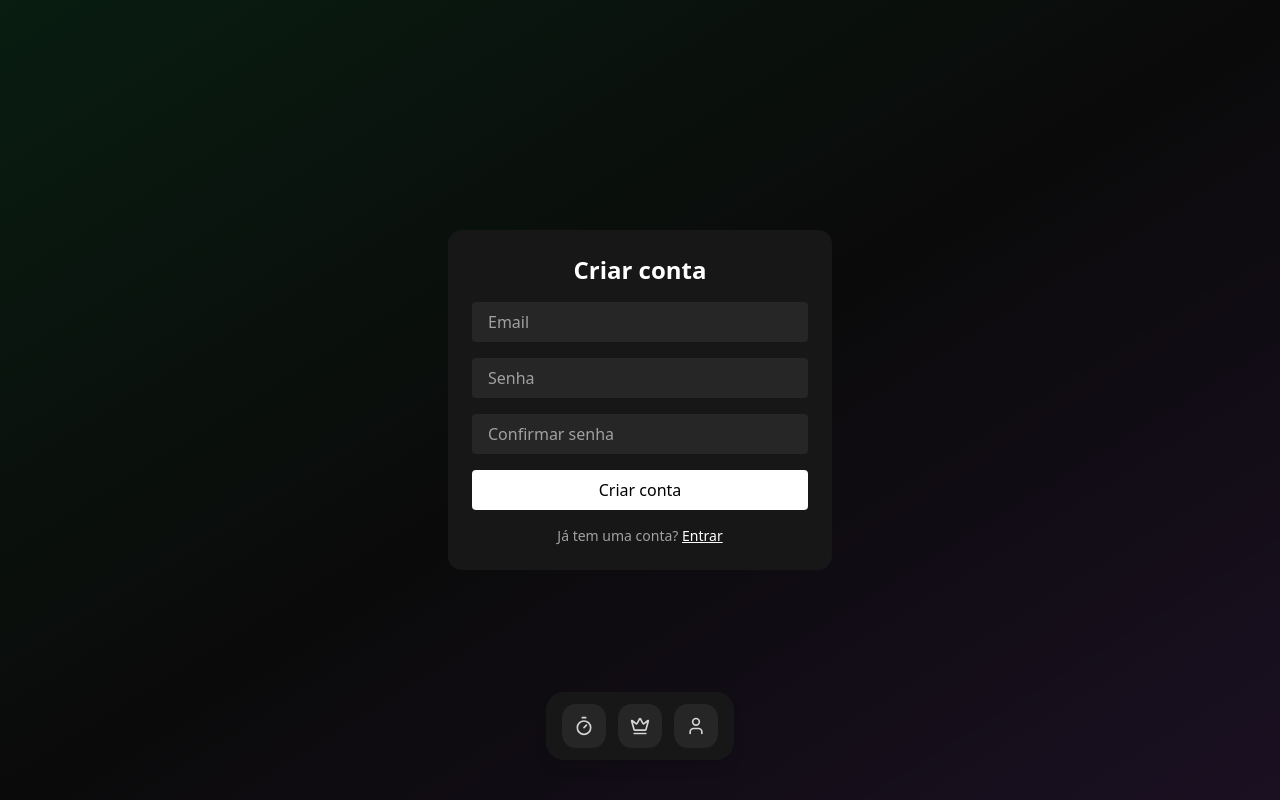
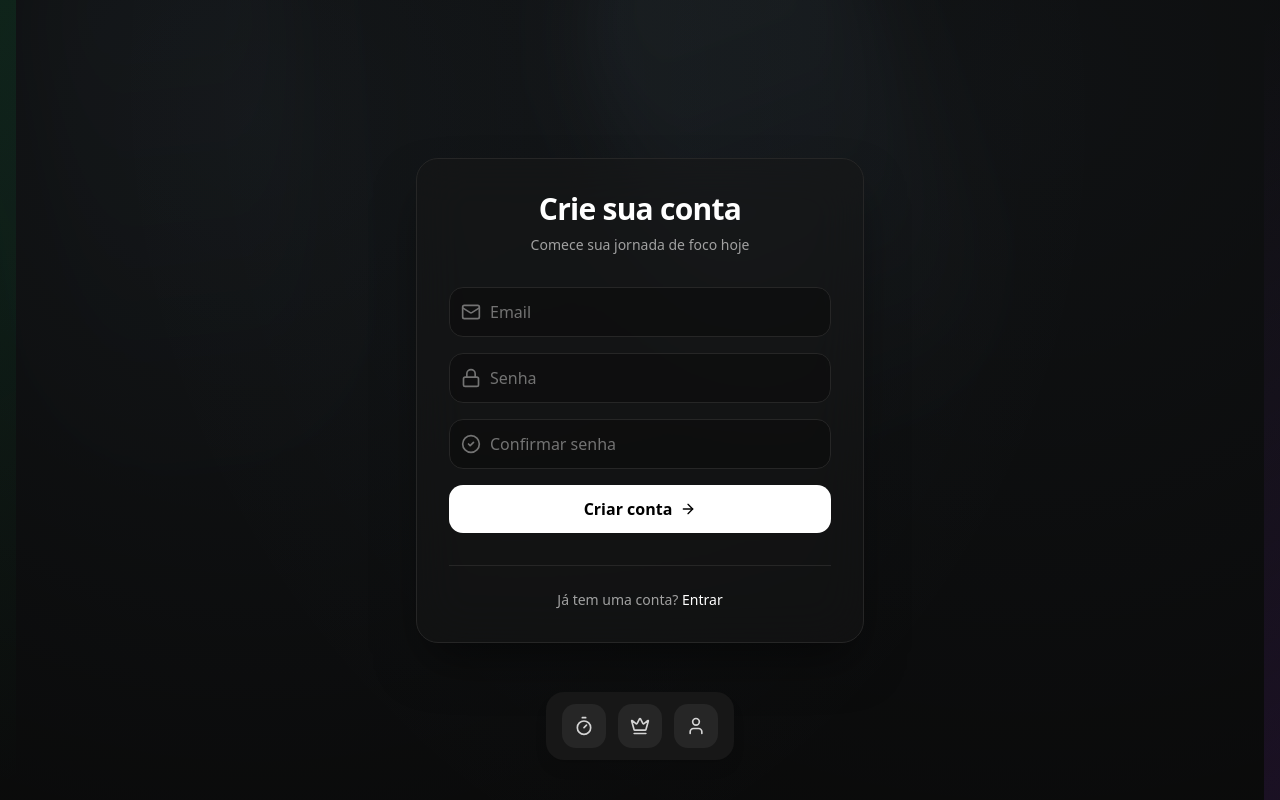
Before and after one commit to thonyydev/Focux, a Next.js app: page /auth/register in a window 1280 px wide. Built offline with nearby package versions, Linux system fonts and the light colour scheme; no server answers.

Commit message:
Feature Complete!

```diff
--- a/app/account/page.tsx
+++ b/app/account/page.tsx
@@ -14,14 +14,16 @@ export default function AccountPage() {
 
   if (loading) {
     return (
-      <div className="min-h-screen flex items-center justify-center text-neutral-400">
+      <div className="min-h-screen flex items-center justify-center text-neutral-400 bg-neutral-950">
         Carregando...
       </div>
     );
   }
 
   if (!user) {
-    router.push("/auth/login");
+    setTimeout(() => {
+      router.push("/auth/login");
+    }, 500);
     return null;
   }
 
--- a/app/auth/login/page.tsx
+++ b/app/auth/login/page.tsx
@@ -5,11 +5,15 @@ import { login } from "@/lib/auth";
 import { useRouter } from "next/navigation";
 import Link from "next/link";
 import { useAuth } from "@/contexts/AuthContext";
+import { motion } from "motion/react"; // Using motion/react as I saw in AppDock
+import { Mail, Lock, Loader2, ArrowRight } from "lucide-react";
+import { LightRays } from "@/components/ui/light-rays";
 
 export default function LoginPage() {
   const [email, setEmail] = useState("");
   const [password, setPassword] = useState("");
   const [error, setError] = useState("");
+  const [isLoading, setIsLoading] = useState(false);
   const router = useRouter();
 
   const { user, loading } = useAuth();
@@ -25,58 +29,107 @@ export default function LoginPage() {
   async function handleSubmit(e: React.FormEvent) {
     e.preventDefault();
     setError("");
+    setIsLoading(true);
 
     try {
       await login(email, password);
       router.push("/");
     } catch (err: any) {
-      setError("Email ou senha inválidos");
+      setError("Credenciais inválidas. Tente novamente.");
+    } finally {
+      setIsLoading(false);
     }
   }
 
   return (
-    <div className="min-h-screen flex items-center justify-center px-4">
-      <form
-        onSubmit={handleSubmit}
-        className="w-full max-w-sm bg-neutral-900 p-6 rounded-xl space-y-4"
+    <div className="min-h-screen w-full flex items-center justify-center bg-neutral-950 px-4 selection:bg-neutral-800 selection:text-white">
+      <div className="absolute inset-0 bg-[radial-gradient(ellipse_at_top,_var(--tw-gradient-stops))] from-neutral-900 via-neutral-950 to-neutral-950 pointer-events-none" />
+
+      <motion.div
+        initial={{ opacity: 0, y: 20 }}
+        animate={{ opacity: 1, y: 0 }}
+        transition={{ duration: 0.5 }}
+        className="w-full max-w-md relative z-10"
       >
-        <h1 className="text-2xl font-semibold text-center text-white">
-          Entrar
+        <div className="bg-neutral-900/50 backdrop-blur-xl border border-neutral-800 rounded-3xl p-8 shadow-2xl shadow-black/50">
+          <div className="text-center mb-8">
+            <h1 className="text-3xl font-bold text-white mb-2 tracking-tight">
+              Bem-vindo de volta
             </h1>
+            <p className="text-neutral-400 text-sm">
+              Entre para continuar seu foco
+            </p>
+          </div>
 
+          <form onSubmit={handleSubmit} className="space-y-4">
+            <div className="space-y-2">
+              <div className="relative group">
+                <Mail className="absolute left-3 top-1/2 -translate-y-1/2 w-5 h-5 text-neutral-500 group-focus-within:text-white transition-colors" />
                 <input
                   type="email"
                   placeholder="Email"
                   value={email}
                   onChange={(e) => setEmail(e.target.value)}
-          className="w-full px-4 py-2 rounded bg-neutral-800 outline-none placeholder-neutral-400 text-white"
+                  className="w-full bg-neutral-950/50 border border-neutral-800 rounded-xl py-3 pl-10 pr-4 text-white placeholder:text-neutral-500 outline-none focus:border-neutral-600 focus:bg-neutral-900 transition-all font-medium"
                   required
                 />
+              </div>
+            </div>
 
+            <div className="space-y-2">
+              <div className="relative group">
+                <Lock className="absolute left-3 top-1/2 -translate-y-1/2 w-5 h-5 text-neutral-500 group-focus-within:text-white transition-colors" />
                 <input
                   type="password"
                   placeholder="Senha"
                   value={password}
                   onChange={(e) => setPassword(e.target.value)}
-          className="w-full px-4 py-2 rounded bg-neutral-800 outline-none placeholder-neutral-400 text-white"
+                  className="w-full bg-neutral-950/50 border border-neutral-800 rounded-xl py-3 pl-10 pr-4 text-white placeholder:text-neutral-500 outline-none focus:border-neutral-600 focus:bg-neutral-900 transition-all font-medium"
                   required
                 />
+              </div>
+            </div>
 
-        {error && <p className="text-red-400 text-sm">{error}</p>}
+            {error && (
+              <motion.div
+                initial={{ opacity: 0, height: 0 }}
+                animate={{ opacity: 1, height: "auto" }}
+                className="text-red-400 text-sm text-center bg-red-400/10 border border-red-400/20 rounded-lg p-2"
+              >
+                {error}
+              </motion.div>
+            )}
 
             <button
               type="submit"
-          className="w-full py-2 rounded bg-white text-black font-medium hover:bg-gray-200"
+              disabled={isLoading}
+              className="w-full bg-white text-black font-semibold py-3 rounded-xl hover:bg-neutral-200 transition-all transform active:scale-[0.98] disabled:opacity-70 disabled:cursor-not-allowed flex items-center justify-center gap-2 group"
             >
+              {isLoading ? (
+                <Loader2 className="w-5 h-5 animate-spin" />
+              ) : (
+                <>
                   Entrar
+                  <ArrowRight className="w-4 h-4 group-hover:translate-x-1 transition-transform" />
+                </>
+              )}
             </button>
-        <p className="text-center text-sm text-neutral-400">
-          Não tem uma conta ainda?{" "}
-          <Link href="/auth/register" className="text-white underline">
+          </form>
+
+          <div className="mt-8 pt-6 border-t border-neutral-800 text-center">
+            <p className="text-neutral-400 text-sm">
+              Não tem uma conta?{" "}
+              <Link
+                href="/auth/register"
+                className="text-white font-medium hover:underline decoration-neutral-500 underline-offset-4 transition-all"
+              >
                 Criar conta
               </Link>
             </p>
-      </form>
+          </div>
+        </div>
+      </motion.div>
+      <LightRays />
     </div>
   );
 }
--- a/app/auth/register/page.tsx
+++ b/app/auth/register/page.tsx
@@ -5,6 +5,9 @@ import { register } from "@/lib/auth";
 import { useRouter } from "next/navigation";
 import Link from "next/link";
 import { useAuth } from "@/contexts/AuthContext";
+import { motion } from "motion/react";
+import { Mail, Lock, Loader2, ArrowRight, CheckCircle2 } from "lucide-react";
+import { LightRays } from "@/components/ui/light-rays";
 
 export default function RegisterPage() {
   const [email, setEmail] = useState("");
@@ -12,6 +15,7 @@ export default function RegisterPage() {
   const [confirmPassword, setConfirmPassword] = useState("");
   const [error, setError] = useState("");
   const [loading, setLoading] = useState(false);
+  const router = useRouter();
 
   const { user } = useAuth();
 
@@ -19,11 +23,9 @@ export default function RegisterPage() {
     if (!loading && user) {
       router.push("/");
     }
-    }, [user, loading]);
+  }, [user, loading, router]);
 
   if (loading) return null;
-
-  const router = useRouter();
 
   async function handleSubmit(e: React.FormEvent) {
     e.preventDefault();
@@ -47,7 +49,7 @@ export default function RegisterPage() {
       if (err.code === "auth/email-already-in-use") {
         setError("Este email já está em uso");
       } else {
-        setError("Erro ao criar conta");
+        setError("Erro ao criar conta. Tente novamente.");
       }
     } finally {
       setLoading(false);
@@ -55,57 +57,108 @@ export default function RegisterPage() {
   }
 
   return (
-    <div className="min-h-screen flex items-center justify-center px-4">
-      <form
-        onSubmit={handleSubmit}
-        className="w-full max-w-sm bg-neutral-900 p-6 rounded-xl space-y-4"
+    <div className="min-h-screen w-full flex items-center justify-center bg-neutral-950 px-4 selection:bg-neutral-800 selection:text-white">
+      <div className="absolute inset-0 bg-[radial-gradient(ellipse_at_bottom,_var(--tw-gradient-stops))] from-neutral-900 via-neutral-950 to-neutral-950 pointer-events-none" />
+
+      <motion.div
+        initial={{ opacity: 0, y: 20 }}
+        animate={{ opacity: 1, y: 0 }}
+        transition={{ duration: 0.5 }}
+        className="w-full max-w-md relative z-10"
       >
-        <h1 className="text-2xl font-semibold text-center text-white">Criar conta</h1>
+        <div className="bg-neutral-900/50 backdrop-blur-xl border border-neutral-800 rounded-3xl p-8 shadow-2xl shadow-black/50">
+          <div className="text-center mb-8">
+            <h1 className="text-3xl font-bold text-white mb-2 tracking-tight">
+              Crie sua conta
+            </h1>
+            <p className="text-neutral-400 text-sm">
+              Comece sua jornada de foco hoje
+            </p>
+          </div>
 
+          <form onSubmit={handleSubmit} className="space-y-4">
+            <div className="space-y-2">
+              <div className="relative group">
+                <Mail className="absolute left-3 top-1/2 -translate-y-1/2 w-5 h-5 text-neutral-500 group-focus-within:text-white transition-colors" />
                 <input
                   type="email"
                   placeholder="Email"
                   value={email}
                   onChange={(e) => setEmail(e.target.value)}
-          className="w-full px-4 py-2 rounded bg-neutral-800 outline-none placeholder-neutral-400 text-white"
+                  className="w-full bg-neutral-950/50 border border-neutral-800 rounded-xl py-3 pl-10 pr-4 text-white placeholder:text-neutral-500 outline-none focus:border-neutral-600 focus:bg-neutral-900 transition-all font-medium"
                   required
                 />
+              </div>
+            </div>
 
+            <div className="space-y-2">
+              <div className="relative group">
+                <Lock className="absolute left-3 top-1/2 -translate-y-1/2 w-5 h-5 text-neutral-500 group-focus-within:text-white transition-colors" />
                 <input
                   type="password"
                   placeholder="Senha"
                   value={password}
                   onChange={(e) => setPassword(e.target.value)}
-          className="w-full px-4 py-2 rounded bg-neutral-800 outline-none placeholder-neutral-400 text-white"
+                  className="w-full bg-neutral-950/50 border border-neutral-800 rounded-xl py-3 pl-10 pr-4 text-white placeholder:text-neutral-500 outline-none focus:border-neutral-600 focus:bg-neutral-900 transition-all font-medium"
                   required
                 />
+              </div>
+            </div>
 
+            <div className="space-y-2">
+              <div className="relative group">
+                <CheckCircle2 className="absolute left-3 top-1/2 -translate-y-1/2 w-5 h-5 text-neutral-500 group-focus-within:text-white transition-colors" />
                 <input
                   type="password"
                   placeholder="Confirmar senha"
                   value={confirmPassword}
                   onChange={(e) => setConfirmPassword(e.target.value)}
-          className="w-full px-4 py-2 rounded bg-neutral-800 outline-none placeholder-neutral-400 text-white"
+                  className="w-full bg-neutral-950/50 border border-neutral-800 rounded-xl py-3 pl-10 pr-4 text-white placeholder:text-neutral-500 outline-none focus:border-neutral-600 focus:bg-neutral-900 transition-all font-medium"
                   required
                 />
+              </div>
+            </div>
 
-        {error && <p className="text-red-400 text-sm">{error}</p>}
+            {error && (
+              <motion.div
+                initial={{ opacity: 0, height: 0 }}
+                animate={{ opacity: 1, height: "auto" }}
+                className="text-red-400 text-sm text-center bg-red-400/10 border border-red-400/20 rounded-lg p-2"
+              >
+                {error}
+              </motion.div>
+            )}
 
             <button
               type="submit"
               disabled={loading}
-          className="w-full py-2 rounded bg-white text-black font-medium hover:bg-gray-200 disabled:opacity-60"
+              className="w-full bg-white text-black font-semibold py-3 rounded-xl hover:bg-neutral-200 transition-all transform active:scale-[0.98] disabled:opacity-70 disabled:cursor-not-allowed flex items-center justify-center gap-2 group"
             >
-          {loading ? "Criando conta..." : "Criar conta"}
+              {loading ? (
+                <Loader2 className="w-5 h-5 animate-spin" />
+              ) : (
+                <>
+                  Criar conta
+                  <ArrowRight className="w-4 h-4 group-hover:translate-x-1 transition-transform" />
+                </>
+              )}
             </button>
+          </form>
 
-        <p className="text-center text-sm text-neutral-400">
+          <div className="mt-8 pt-6 border-t border-neutral-800 text-center">
+            <p className="text-neutral-400 text-sm">
               Já tem uma conta?{" "}
-          <Link href="/auth/login" className="text-white underline">
+              <Link
+                href="/auth/login"
+                className="text-white font-medium hover:underline decoration-neutral-500 underline-offset-4 transition-all"
+              >
                 Entrar
               </Link>
             </p>
-      </form>
+          </div>
+        </div>
+      </motion.div>
+      <LightRays />
     </div>
   );
 }
```
Lines whose indentation alone changed are shown as unchanged.
